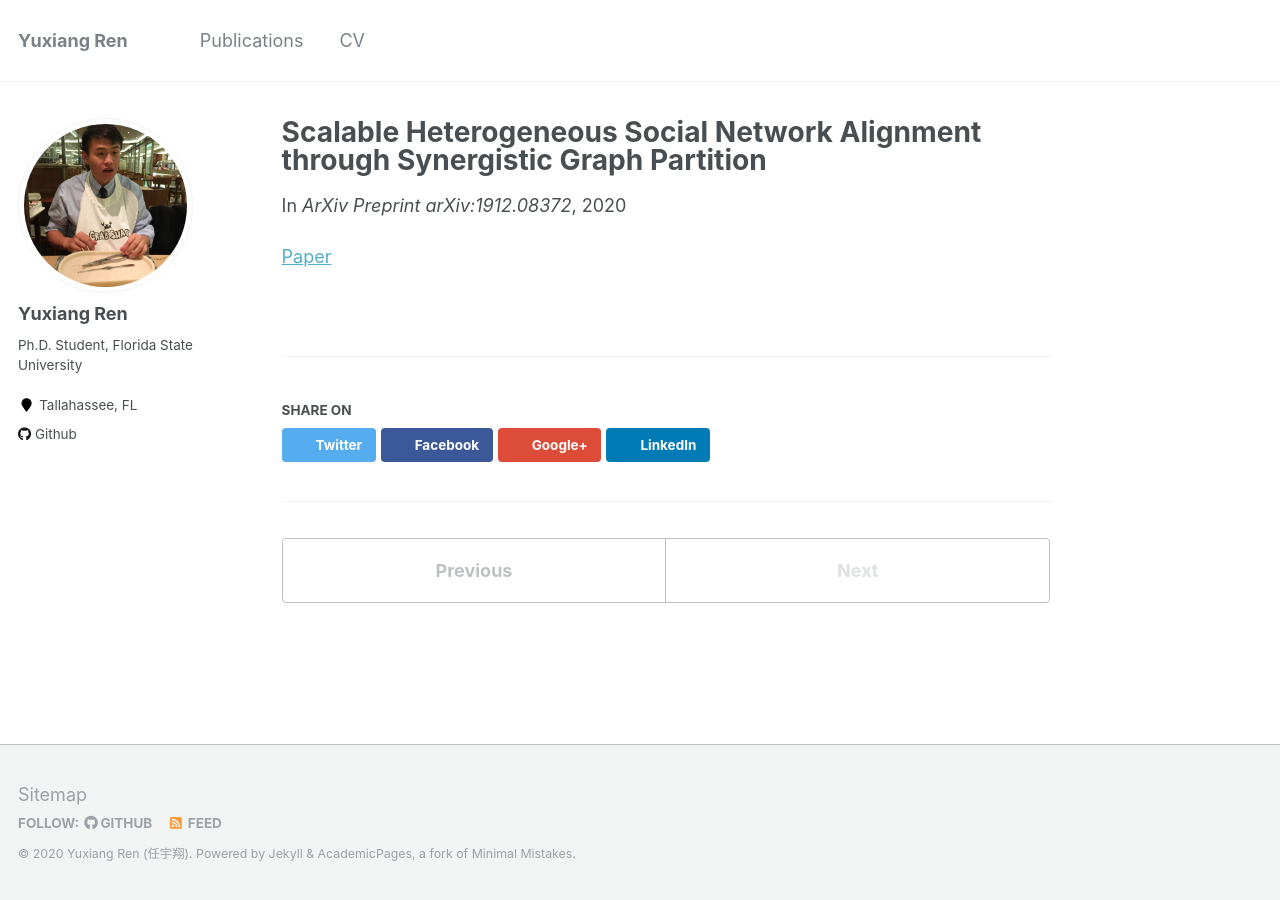
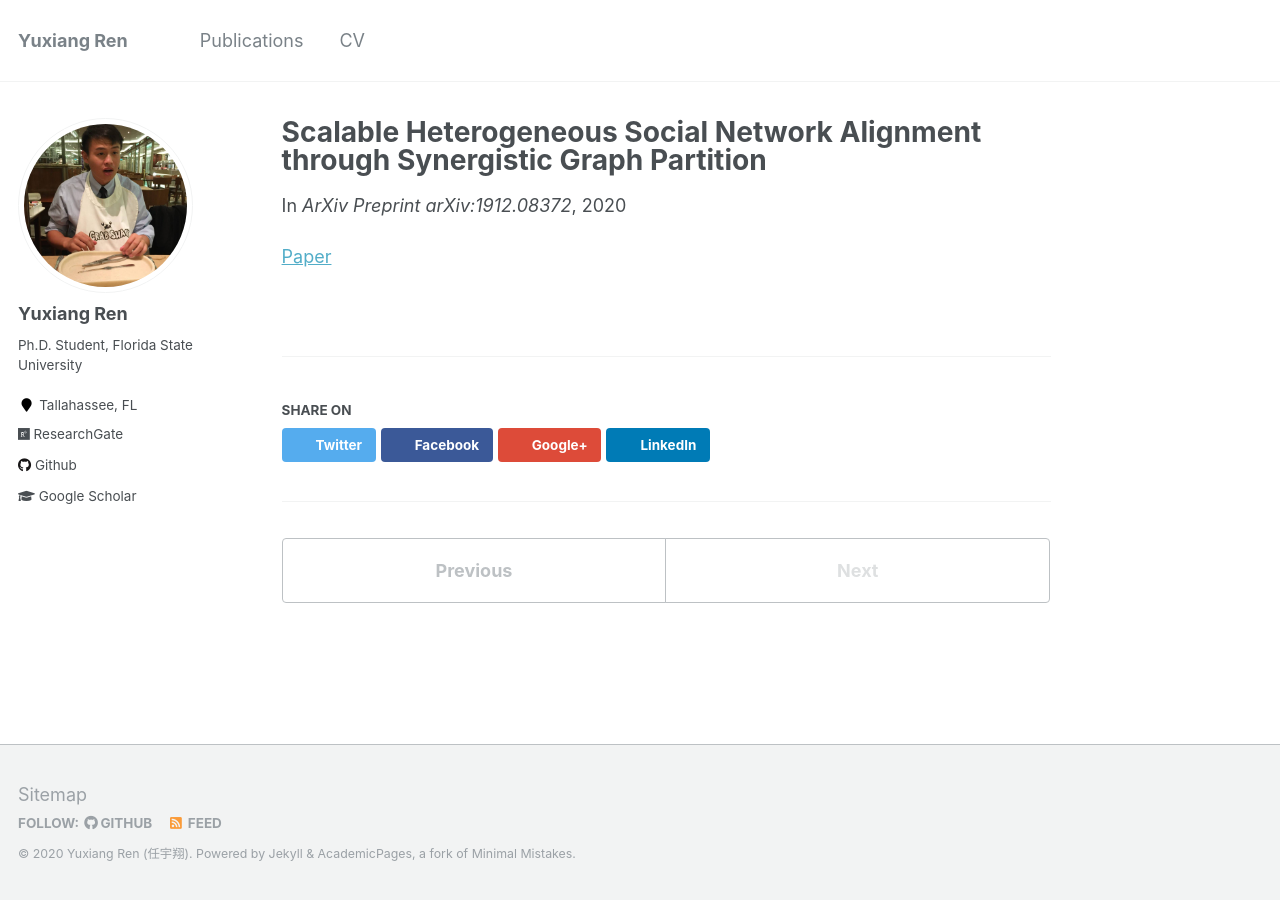
Before and after one commit to YuxiangRen/YuxiangRen.github.io, a Jekyll site: the page built from _publications/2020-arxiv-Scala.md, in a window 1280 px wide. Built offline with Jekyll 4.4.1, drawn with Linux system fonts in a browser that asks for light colours; part of the change alters nothing that is shown.

Commit message:
2020-1-22

```diff
--- a/_config.yml
+++ b/_config.yml
@@ -85,9 +85,9 @@ author:
   bio              : "Ph.D. Student, Florida State University"
   location         : "Tallahassee, FL"
   employer         :
-  googlescholar    : #"http://yourfullgooglescholarurl.com"
+  googlescholar    : "https://scholar.google.com/citations?user=SSC2dgcAAAAJ&hl=en"
   email            :
-  researchgate     :  # example: "https://www.researchgate.net/profile/yourprofile"
+  researchgate     :  "https://www.researchgate.net/profile/Yuxiang_Ren"
   uri              :
   bitbucket        :
   codepen          :
--- a/_publications/2020-arxiv-Scala.md
+++ b/_publications/2020-arxiv-Scala.md
@@ -6,6 +6,5 @@ excerpt: 'Yuxiang Ren, Lin Meng, and Jiawei Zhang'
 date: 2020-02-01
 venue: 'ArXiv Preprint arXiv:1912.08372'
 paperurl: ''
-
 ---
 [Paper](http://yuxiangren.github.io/files/Scala2020.pdf)
```
Also changed, not shown: _publications/2020-arxiv-EnsemFDet.md (+0 -1 lines).
